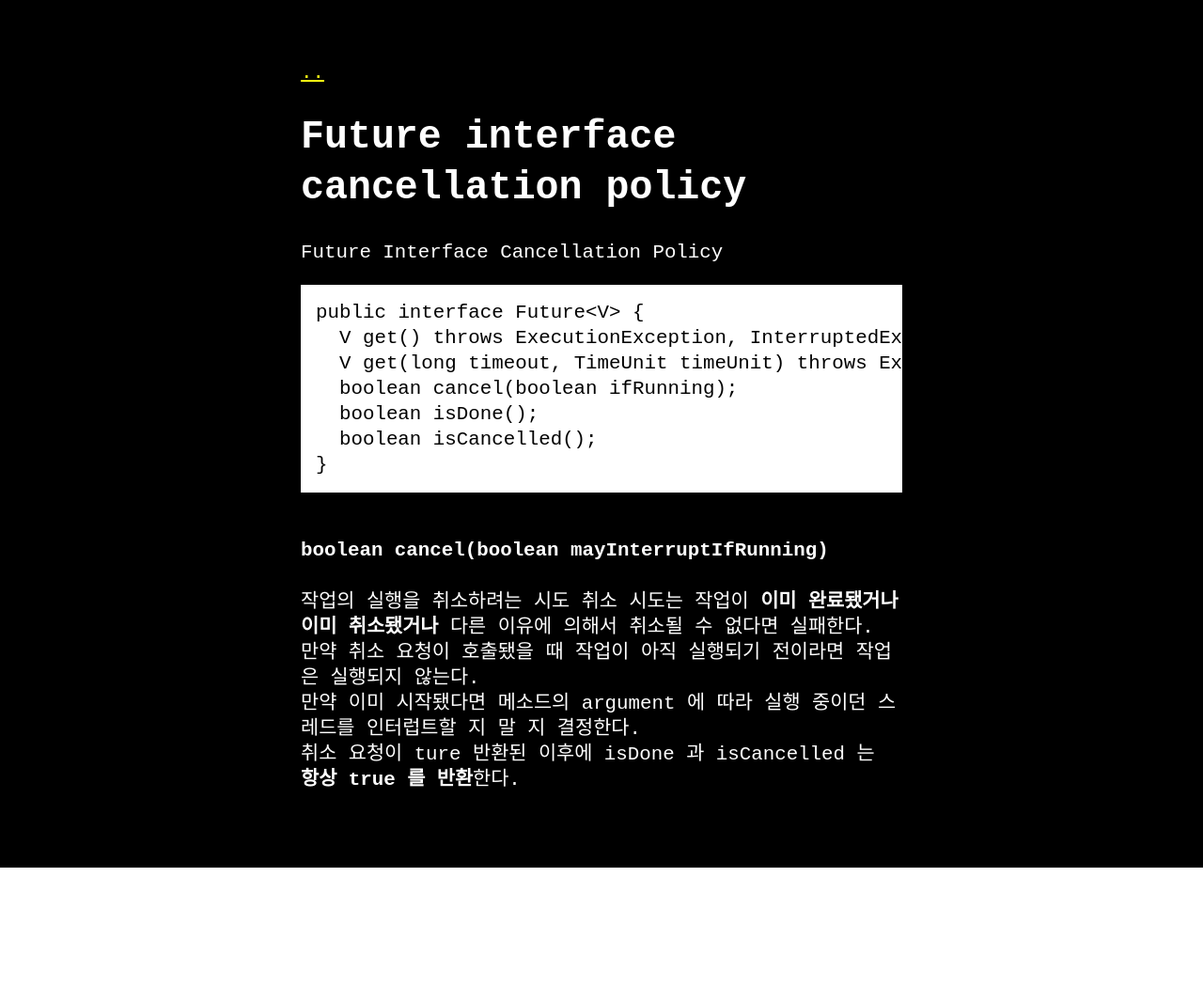
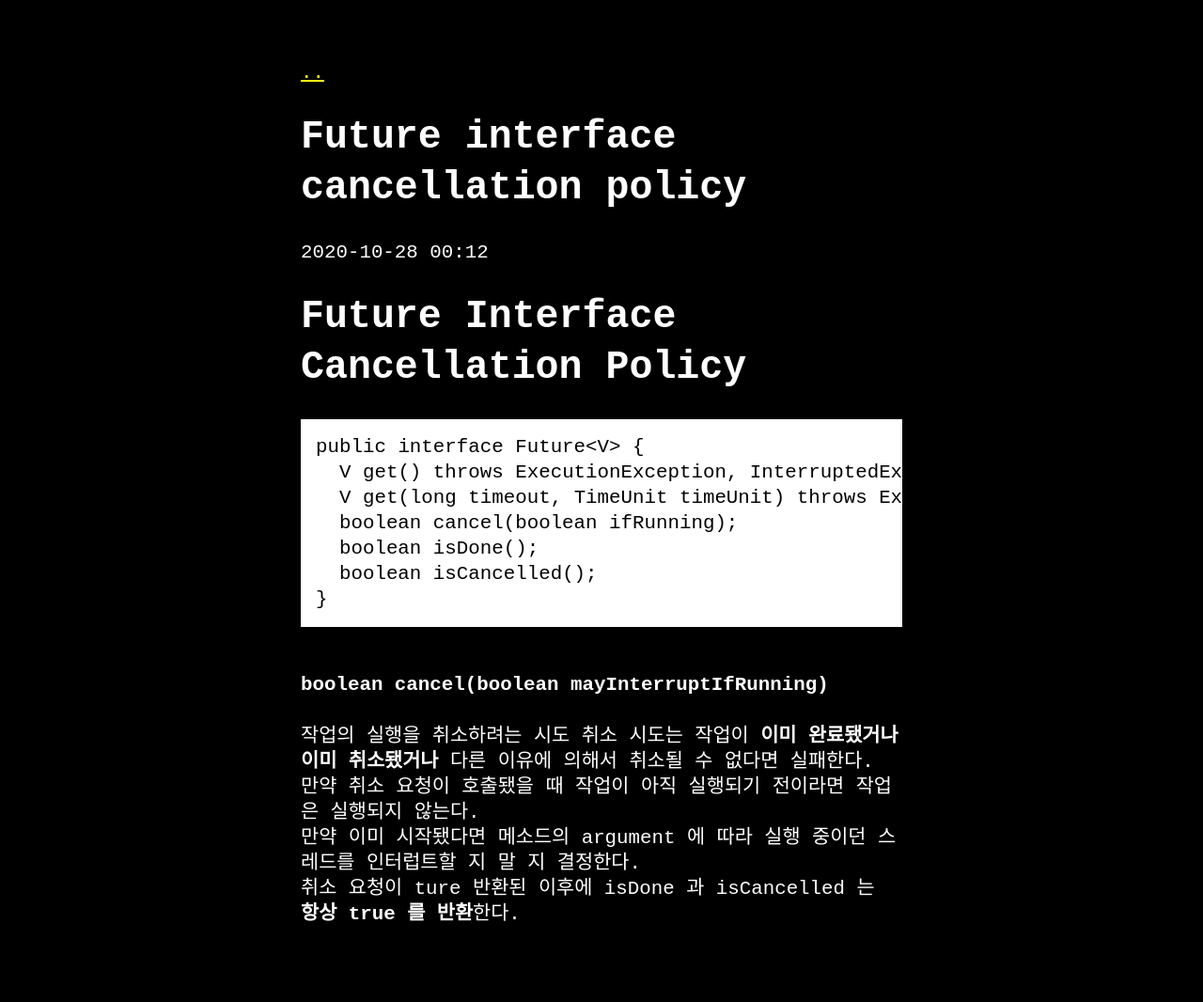
Before and after one commit to Yungdi/Yungdi.github.io, a Jekyll site: the page built from _posts/2020-10-28-Future Interface Cancellation Policy.md, in a window 1280 px wide. Shown: the whole page at 94% size. Built offline with Jekyll 4.4.1, drawn with Linux system fonts in a browser that asks for light colours; our own code applies the rules of GitHub Pages for plain Markdown files; before the commit the page ends 923 px from its top, so only the background shows below that.

Commit message:
Update and rename 2020-10-27-Future Interface Cancellation Policy.md to 2020-10-28-Future Interface Cancellation Policy.md

````diff
--- a/_posts/2020-10-27-Future Interface Cancellation Policy.md
+++ b/_posts/2020-10-28-Future Interface Cancellation Policy.md
@@ -1,4 +1,6 @@
-Future Interface Cancellation Policy
+2020-10-28 00:12
+
+# Future Interface Cancellation Policy
 ```java
 public interface Future<V> {
   V get() throws ExecutionException, InterruptedException;
````
